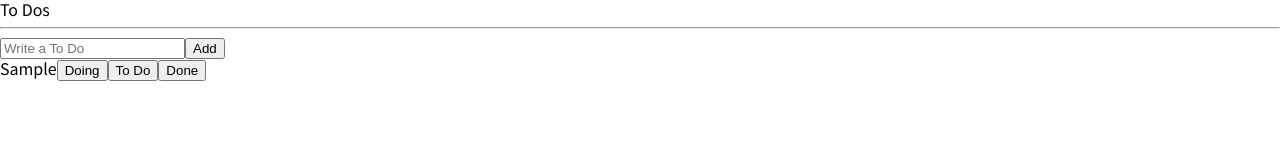
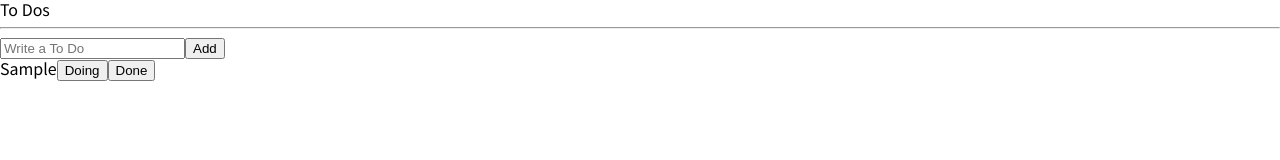
Before and after one commit to dh365x/state-management, a React (Create React App) app: page / in a window 1280 px wide. Both pictures are taken after typing "Sample" into the empty fields and a click on the button "Add". Shown: the top 160 px of the page. Built offline with nearby package versions, Linux system fonts and the light colour scheme.

Commit message:
Categories, mouse event & button tag

```diff
--- a/src/components/ToDo.tsx
+++ b/src/components/ToDo.tsx
@@ -1,12 +1,31 @@
 import { IToDo } from "../recoil/atoms";
 
-function ToDo({ text }: IToDo) {
+function ToDo({ text, category }: IToDo) {
+	const onClick = (event: React.MouseEvent<HTMLButtonElement>) => {
+		const {
+			currentTarget: { name },
+		} = event;
+		console.log(name);
+	};
+
 	return (
 		<li>
 			<span>{text}</span>
-			<button>Doing</button>
-			<button>To Do</button>
-			<button>Done</button>
+			{category !== "DOING" && (
+				<button name="DOING" onClick={onClick}>
+					Doing
+				</button>
+			)}
+			{category !== "TO_DO" && (
+				<button name="TO_DO" onClick={onClick}>
+					To Do
+				</button>
+			)}
+			{category !== "DONE" && (
+				<button name="DONE" onClick={onClick}>
+					Done
+				</button>
+			)}
 		</li>
 	);
 }
```
